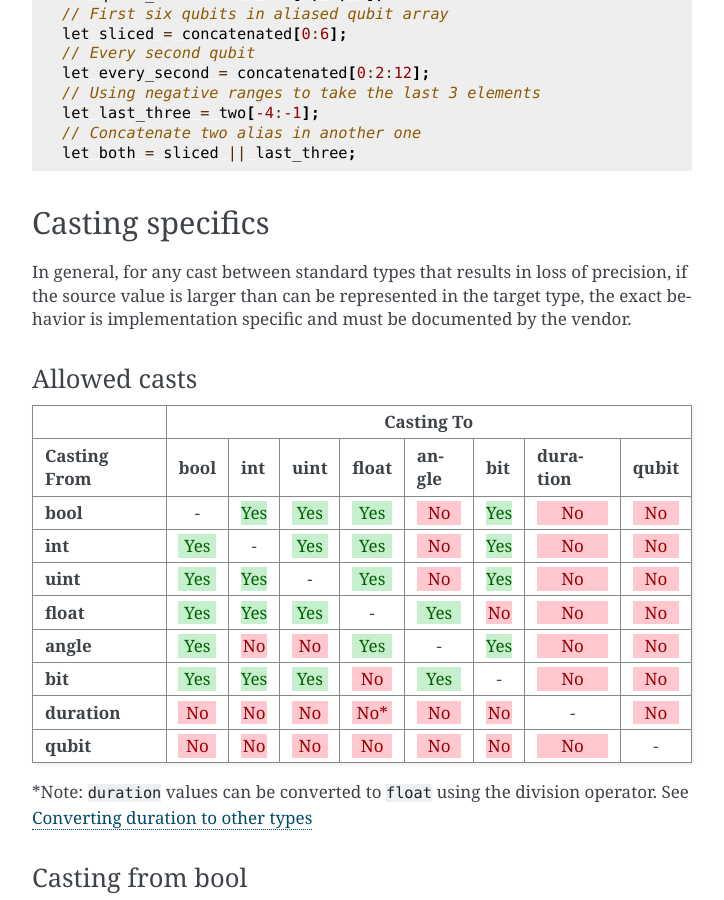
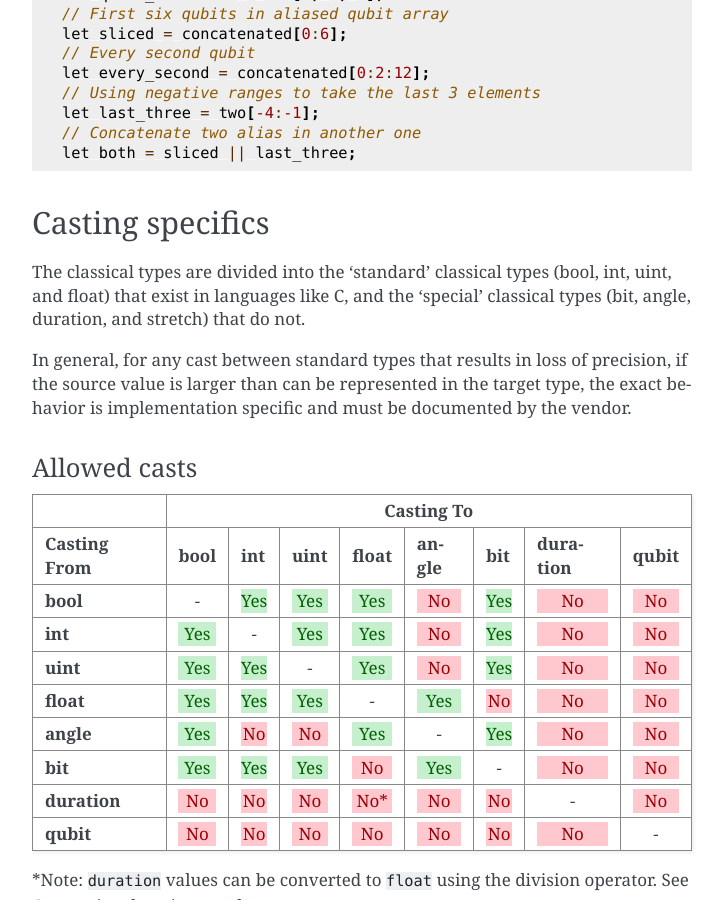
Before and after one commit to openqasm/openqasm, a Sphinx documentation site: the page built from source/language/types.rst, in a window 1280 px wide and 900 px high, scrolled down 7129 px. Shown: the whole window, without its empty margins (388-1112 px from the left). Built offline with Sphinx 7.4.7, drawn with Linux system fonts in a browser that asks for light colours; nearby versions of some CDN libraries; cross-references to code outside the pages are shown as plain code.

Commit message:
Added note about standard and special classical types

```diff
--- a/source/language/types.rst
+++ b/source/language/types.rst
@@ -381,6 +381,10 @@ variables whose values may only be known at run time.
 Casting specifics
 -----------------
 
+The classical types are divided into the 'standard' classical types (bool, int,
+uint, and float) that exist in languages like C, and the 'special' classical
+types (bit, angle, duration, and stretch) that do not.
+
 In general, for any cast between standard types that results in loss of
 precision, if the source value is larger than can be represented in the target
 type, the exact behavior is implementation specific and must be documented by
```
